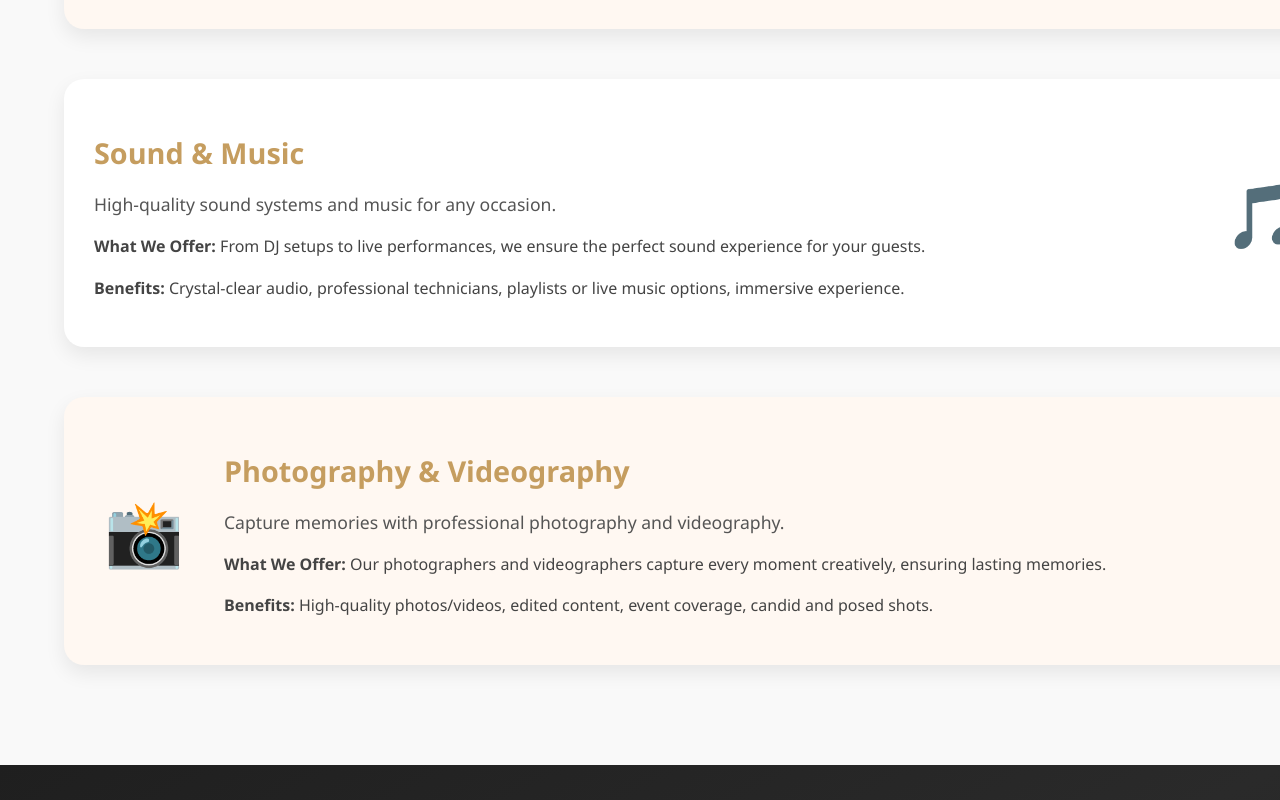
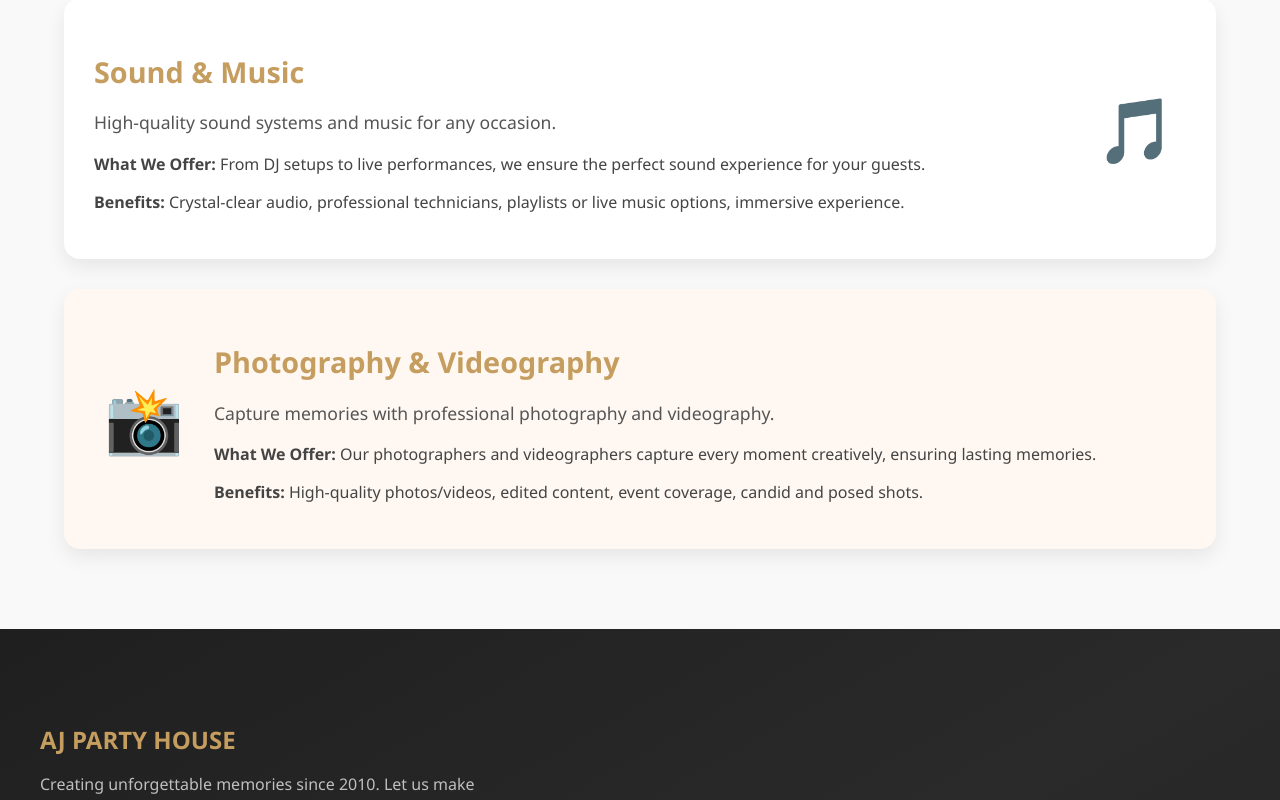
Before and after one commit to pathapatisneha2025-commits/Partyhousewebsite, a React (Create React App) app: page /services in a window 1280 px wide. Shown: the part 1620-2420 px from the top of the page. Built offline with nearby package versions, Linux system fonts and the light colour scheme.

Commit message:
changes made

```diff
--- a/src/pages/ServicePage.jsx
+++ b/src/pages/ServicePage.jsx
@@ -7,93 +7,166 @@ const servicesData = [
     title: "Event Planning",
     description: "Professional event planning to make your celebrations perfect.",
     icon: "🎉",
-    details: "We handle everything from conceptualization to execution, ensuring your event is seamless and memorable.",
-    benefits: "Customized themes, timeline management, vendor coordination, stress-free planning."
+    details:
+      "We handle everything from conceptualization to execution, ensuring your event is seamless and memorable.",
+    benefits:
+      "Customized themes, timeline management, vendor coordination, stress-free planning.",
   },
   {
     id: 2,
     title: "Catering Services",
     description: "Delicious food and beverages tailored to your event needs.",
     icon: "🍽️",
-    details: "Our catering team creates a menu suited to your taste and occasion, including dietary preferences.",
-    benefits: "High-quality ingredients, professional service, buffet or plated options, themed menus."
+    details:
+      "Our catering team creates a menu suited to your taste and occasion, including dietary preferences.",
+    benefits:
+      "High-quality ingredients, professional service, buffet or plated options, themed menus.",
   },
   {
     id: 3,
     title: "Decor & Lighting",
     description: "Beautiful decor and lighting to create a stunning ambiance.",
     icon: "💡",
-    details: "We transform venues with elegant decorations, lighting setups, floral arrangements, and thematic designs.",
-    benefits: "Custom designs, mood lighting, premium materials, unique setups tailored to your event."
+    details:
+      "We transform venues with elegant decorations, lighting setups, floral arrangements, and thematic designs.",
+    benefits:
+      "Custom designs, mood lighting, premium materials, unique setups tailored to your event.",
   },
   {
     id: 4,
     title: "Sound & Music",
     description: "High-quality sound systems and music for any occasion.",
     icon: "🎵",
-    details: "From DJ setups to live performances, we ensure the perfect sound experience for your guests.",
-    benefits: "Crystal-clear audio, professional technicians, playlists or live music options, immersive experience."
+    details:
+      "From DJ setups to live performances, we ensure the perfect sound experience for your guests.",
+    benefits:
+      "Crystal-clear audio, professional technicians, playlists or live music options, immersive experience.",
   },
   {
     id: 5,
     title: "Photography & Videography",
     description: "Capture memories with professional photography and videography.",
     icon: "📸",
-    details: "Our photographers and videographers capture every moment creatively, ensuring lasting memories.",
-    benefits: "High-quality photos/videos, edited content, event coverage, candid and posed shots."
+    details:
+      "Our photographers and videographers capture every moment creatively, ensuring lasting memories.",
+    benefits:
+      "High-quality photos/videos, edited content, event coverage, candid and posed shots.",
   },
 ];
 
 export default function ServicesPage() {
+  const isMobile = window.innerWidth < 768;
+
   return (
-    <>
-    <div style={{
-      width: "100%",
+    <div
+      style={{
+        display: "flex",
+        flexDirection: "column",
         minHeight: "100vh",
-      padding: "50px 5%",
         background: "#f9f9f9",
-      fontFamily: "'Segoe UI', Tahoma, Geneva, Verdana, sans-serif"
-    }}>
-      <h1 style={{ textAlign: "center", marginBottom: "60px", fontSize: "2.8rem", color: "#333" }}>
+        fontFamily: "'Segoe UI', Tahoma, Geneva, Verdana, sans-serif",
+      }}
+    >
+      {/* MAIN CONTENT */}
+      <div
+        style={{
+          flex: 1,
+          padding: isMobile ? "30px 15px" : "50px 5%",
+        }}
+      >
+        <h1
+          style={{
+            textAlign: "center",
+            marginBottom: isMobile ? "30px" : "60px",
+            fontSize: isMobile ? "1.8rem" : "2.8rem",
+            color: "#333",
+          }}
+        >
           Our Services
         </h1>
 
-      {servicesData.map((service, index) => (
-        <div key={service.id} style={{
+        {servicesData.map((service, index) => {
+          const isEven = index % 2 === 0;
+
+          return (
+            <div
+              key={service.id}
+              style={{
                 display: "flex",
-          flexDirection: index % 2 === 0 ? "row" : "row-reverse",
+                flexDirection: isMobile
+                  ? "column"
+                  : isEven
+                  ? "row"
+                  : "row-reverse",
                 alignItems: "center",
-          gap: "30px",
-          marginBottom: "50px",
-          background: index % 2 === 0 ? "#fff8f2" : "#fff",
-          padding: "30px",
-          borderRadius: "20px",
-          boxShadow: "0 8px 20px rgba(0,0,0,0.08)"
-        }}>
-          <div style={{
-            fontSize: "4rem",
-            flex: "0 0 100px",
-            textAlign: "center"
-          }}>
+                gap: "20px",
+                marginBottom: "30px",
+                background: isEven ? "#fff8f2" : "#fff",
+                padding: isMobile ? "20px" : "30px",
+                borderRadius: "16px",
+                boxShadow: "0 8px 20px rgba(0,0,0,0.08)",
+              }}
+            >
+              {/* ICON */}
+              <div
+                style={{
+                  fontSize: isMobile ? "3rem" : "4rem",
+                  flex: isMobile ? "unset" : "0 0 100px",
+                  textAlign: "center",
+                }}
+              >
                 {service.icon}
               </div>
+
+              {/* CONTENT */}
               <div style={{ flex: 1 }}>
-            <h2 style={{ fontSize: "1.8rem", marginBottom: "15px", color: "#c59d5f" }}>{service.title}</h2>
-            <p style={{ fontSize: "1.1rem", lineHeight: "1.6", color: "#555", marginBottom: "10px" }}>
+                <h2
+                  style={{
+                    fontSize: isMobile ? "1.4rem" : "1.8rem",
+                    marginBottom: "10px",
+                    color: "#c59d5f",
+                  }}
+                >
+                  {service.title}
+                </h2>
+
+                <p
+                  style={{
+                    fontSize: isMobile ? "0.95rem" : "1.1rem",
+                    lineHeight: "1.6",
+                    color: "#555",
+                    marginBottom: "10px",
+                  }}
+                >
                   {service.description}
                 </p>
-            <p style={{ fontSize: "1rem", lineHeight: "1.6", color: "#444", marginBottom: "8px" }}>
+
+                <p
+                  style={{
+                    fontSize: isMobile ? "0.9rem" : "1rem",
+                    color: "#444",
+                    marginBottom: "8px",
+                  }}
+                >
                   <strong>What We Offer:</strong> {service.details}
                 </p>
-            <p style={{ fontSize: "1rem", lineHeight: "1.6", color: "#444" }}>
+
+                <p
+                  style={{
+                    fontSize: isMobile ? "0.9rem" : "1rem",
+                    color: "#444",
+                  }}
+                >
                   <strong>Benefits:</strong> {service.benefits}
                 </p>
               </div>
             </div>
-      ))}
+          );
+        })}
+      </div>
 
+      {/* FOOTER */}
+      <Footer />
     </div>
-     <Footer></Footer>
-    </>
   );
 }
```
Lines whose indentation alone changed are shown as unchanged.
